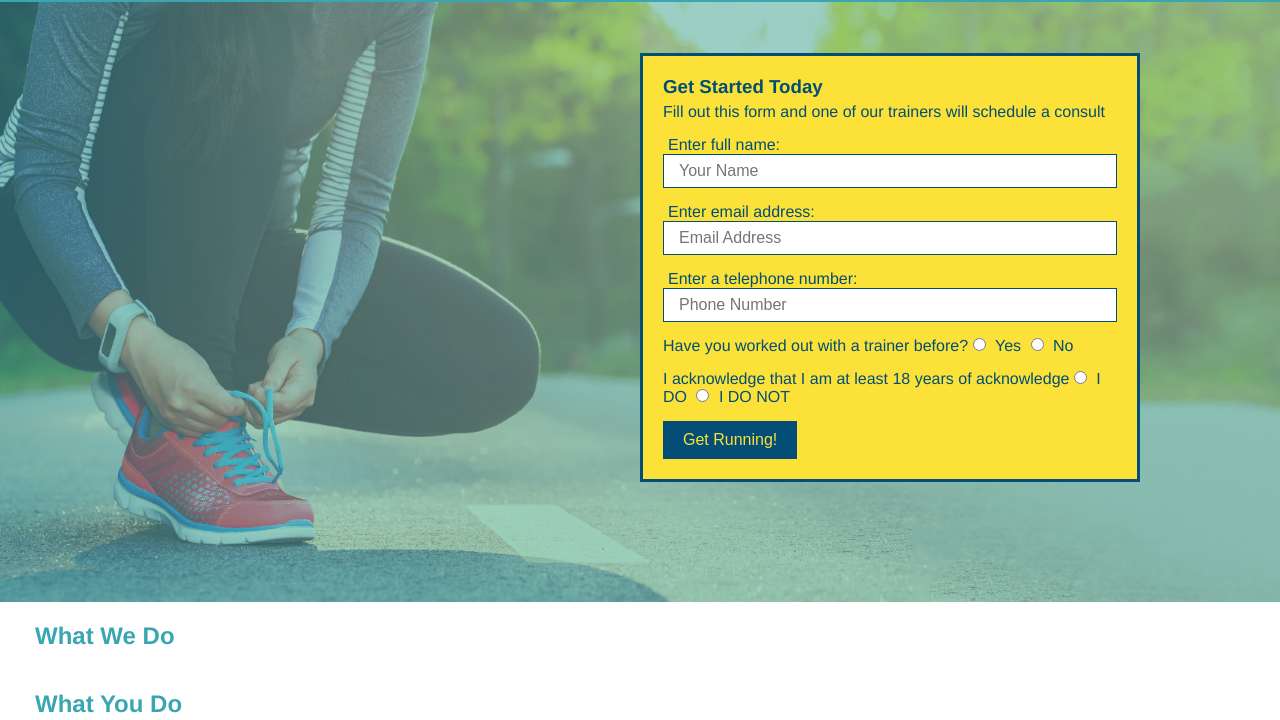
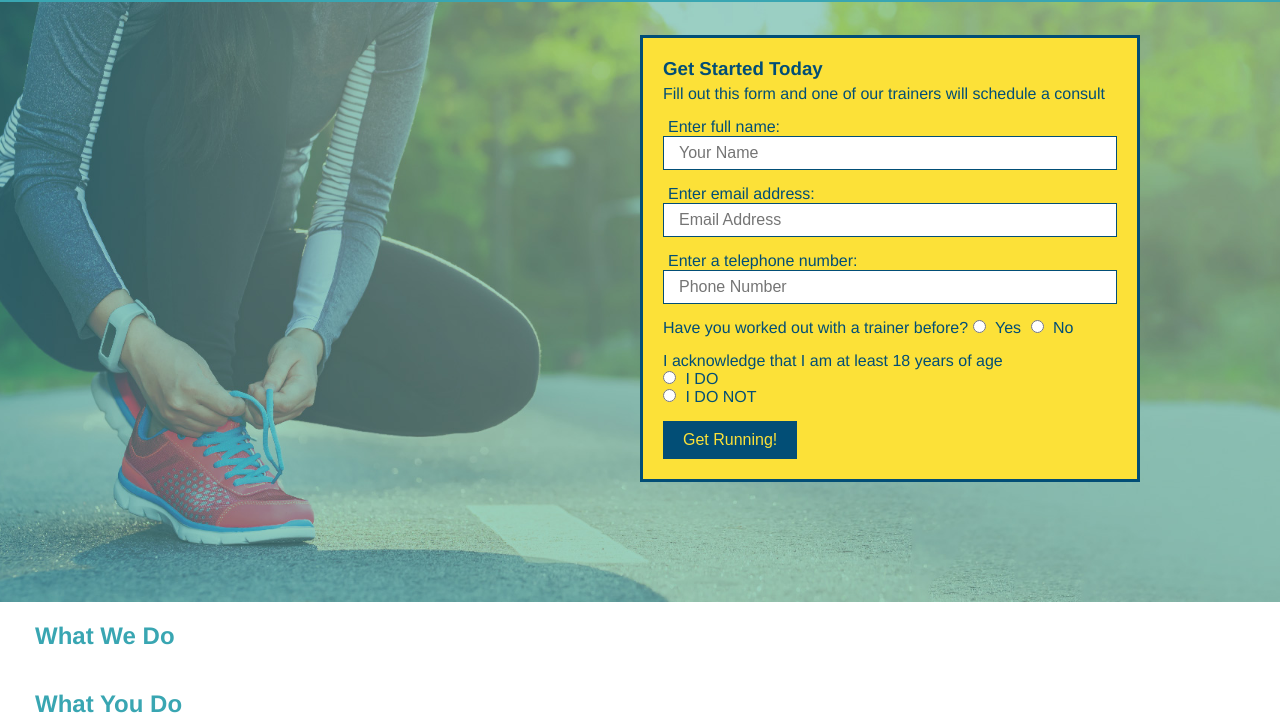
Before and after one commit to BrandonConte/Projects, a plain HTML site: page index.html in a window 1280 px wide. Shown: the part 80-800 px from the top of the page. Drawn offline with Linux system fonts and the light colour scheme.

Commit message:
Spaced out the acknowledgement and fixed some typos

```diff
--- a/index.html
+++ b/index.html
@@ -57,9 +57,9 @@
                         <label for="trainer-no">No</label>
                     </p>
                     <p>
-                        I acknowledge that I am at least 18 years of acknowledge
+                        I acknowledge that I am at least 18 years of age<br>
                         <input type="radio" name="18-confirm" id="18-yes" />
-                        <label for="18-yes">I DO</label>
+                        <label for="18-yes">I DO</label> <br>
                         <input type="radio" name="18-confirm" id="18-no" />
                         <label for="18-no">I DO NOT</label>
                     </p>
```
